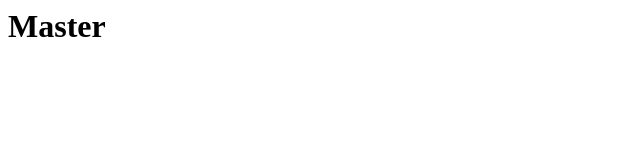
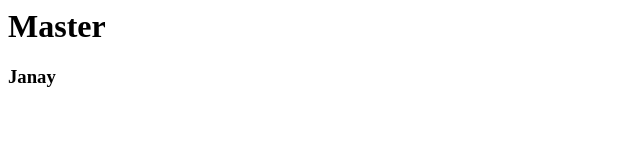
Before and after one commit to ajbcodes89/edamam-server, a plain HTML site: page index.html in a window 1280 px wide. Shown: the full height of the page, 0-640 px from the left. Drawn offline with Linux system fonts and the light colour scheme.

Commit message:
whats up

```diff
--- a/index.html
+++ b/index.html
@@ -8,6 +8,6 @@
 <body>
 
     <h1>Master</h1>
-
+<h3>Janay</h3>
 </body>
 </html>
```
